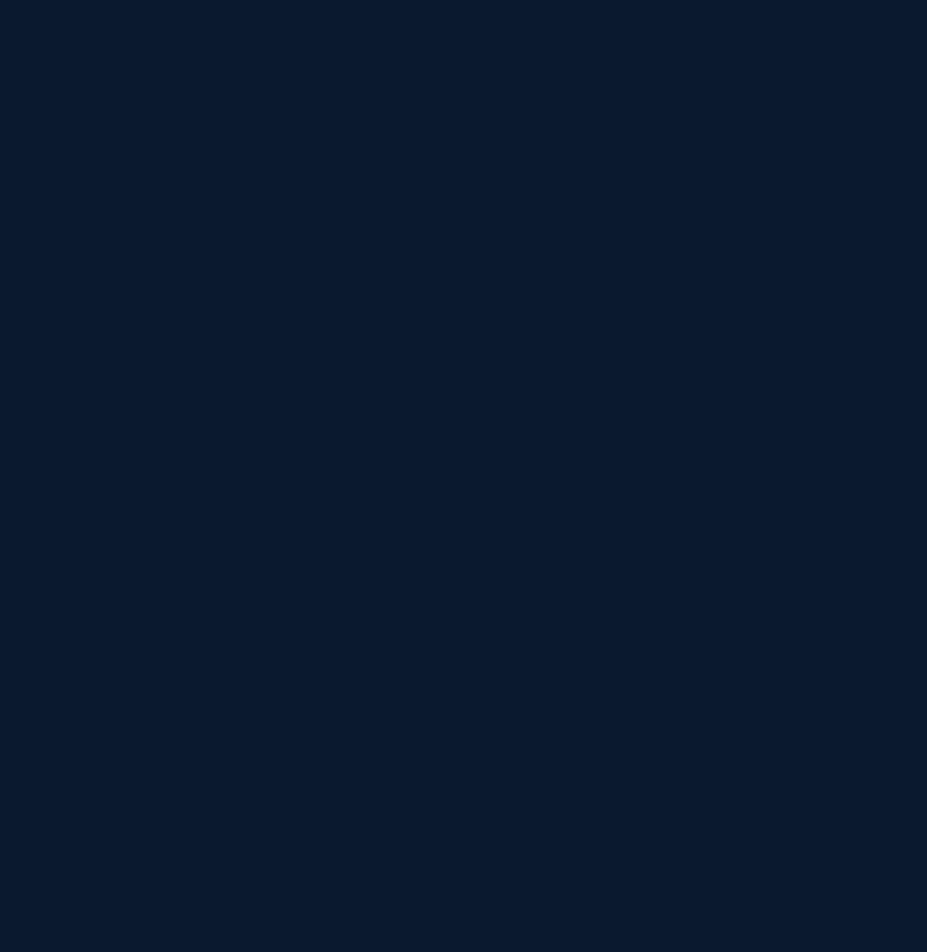
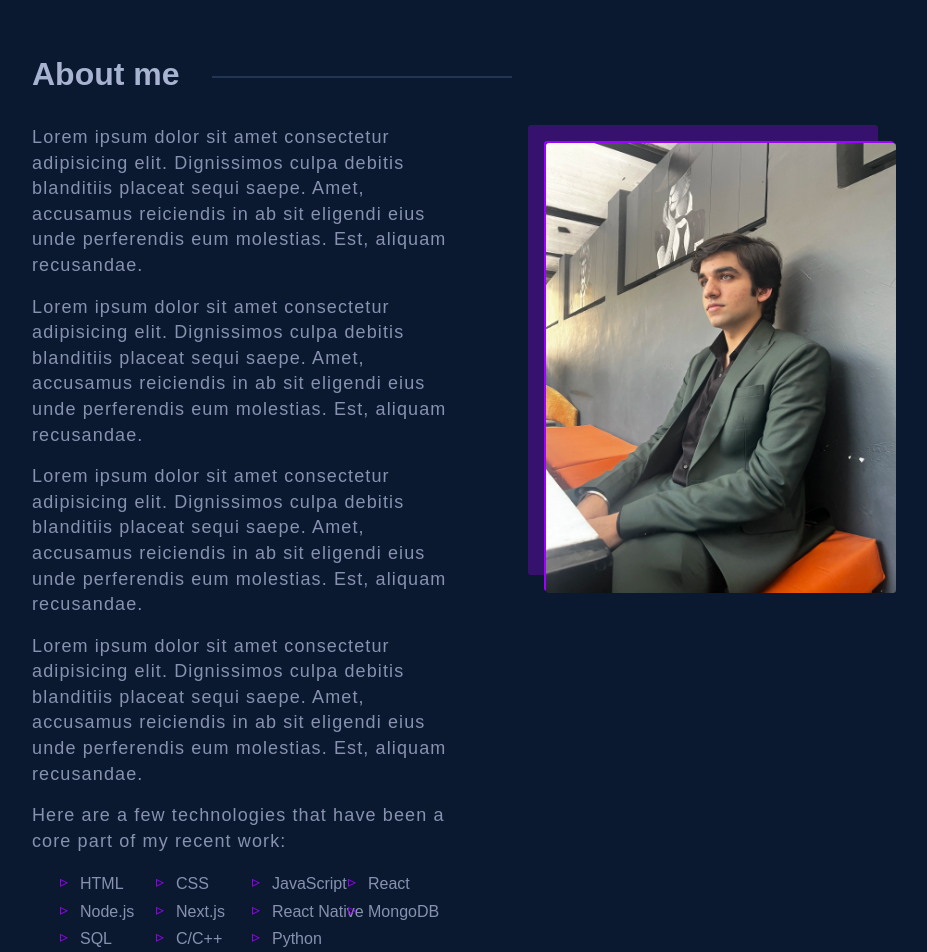
Before and after one commit to Lakshay-a/portfolio, a Next.js app: page / in a window 1280 px wide. Shown: the part 840-1792 px from the top of the page, without its empty margins (208-1135 px from the left). Before the commit the page ends 800 px from the top, so only its background shows below. Built offline with nearby package versions, Linux system fonts and the light colour scheme.

Commit message:
about me done

```diff
--- a/src/app/layout.js
+++ b/src/app/layout.js
@@ -1,5 +1,5 @@
 import styles from '@/scss/index.scss'
-
+import Head from 'next/head'
 
 export const metadata = {
   title: 'Create Next App',
@@ -9,9 +9,15 @@ export const metadata = {
 export default function RootLayout({ children }) {
   return (
     <html lang="en">
-      <body>
-        {children}
-      </body>
-    </html>
-  )
+      {/* <Head>
+        <title>portfolio</title>
+        <link rel="preconnect" href="https://fonts.googleapis.com">
+          <link rel="preconnect" href="https://fonts.gstatic.com" crossorigin>
+            <link href="https://fonts.googleapis.com/css2?family=Fira+Code:wght@300;400;500;600;700&family=Raleway:wght@400;500;700&display=swap" rel="stylesheet"></link></link></link>
+          </Head> */}
+          <body>
+            {children}
+          </body>
+        </html>
+        )
 }
--- a/src/app/page.js
+++ b/src/app/page.js
@@ -3,6 +3,7 @@ import styles from './page.module.css'
 import Navbar from '@/sections/Navbar'
 import Socialicons from '@/components/Socialicons'
 import Intro from '@/sections/Intro'
+import About from '@/sections/About'
 
 export default function Home() {
   return (
@@ -11,6 +12,7 @@ export default function Home() {
       <Socialicons />
       <main>
         <Intro />
+        <About />
       </main>
     </div>
   )
--- a/src/components/Logo.js
+++ b/src/components/Logo.js
@@ -6,7 +6,7 @@ function Logo() {
             <title>Logo</title>
             <g>
                 <g id="K" transform="translate(35.000000, 33.000000)">
-                    <svg xmlns="http://www.w3.org/2000/svg" class="icon icon-tabler icon-tabler-letter-l" width="35" height="35" viewBox="0 0 24 24" stroke-width="2" stroke="currentColor" fill="none" stroke-linecap="round" stroke-linejoin="round"> <path stroke="none" d="M0 0h24v24H0z" fill="none" /> <path d="M7 4v16h10" /> </svg>
+                    <svg xmlns="http://www.w3.org/2000/svg" className="icon icon-tabler icon-tabler-letter-l" width="35" height="35" viewBox="0 0 24 24" strokeWidth="2" stroke="currentColor" fill="none" strokeLinecap="round" strokeLinejoin="round"> <path stroke="none" d="M0 0h24v24H0z" fill="none" /> <path d="M7 4v16h10" /> </svg>
 
                 </g>
 
--- a/src/scss/_variables.scss
+++ b/src/scss/_variables.scss
@@ -1,9 +1,10 @@
-@import url('https://fonts.googleapis.com/css2?family=Fira+Code:wght@300;400;500;600;700&family=Raleway&display=swap');
+// @import url('https://fonts.googleapis.com/css2?family=Fira+Code:wght@300;400;500;600;700&family=Raleway:wght@400;500;700&display=swap');
 
 
 :root {
   --navy-shadow: rgba(2, 12, 27, 0.7);
   --background-color: #0a192f;
+  // --background-color:#1f1f1f;
   --lightest-navy: #233554;
   // --lightest-navy:#003566;
   --light-navy: #112240;
@@ -29,7 +30,9 @@
     // --tgiant: 40px;
   }
 
-  --raleway: 'Raleway', sans-serif;
-  --fira-code: 'Fira Code', monospace;
+  --raleway: 'Raleway',
+  sans-serif;
+  --fira-code: 'Fira Code',
+  monospace;
 
 }
--- /dev/null
+++ b/src/scss/sections/_about.scss
@@ -0,0 +1,126 @@
+.about {
+    margin: 15rem 0;
+
+    .title {
+        font-family: var(--raleway);
+        color: var(--lightest-slate);
+        position: relative;
+
+        h2 {
+            margin-bottom: 2rem;
+            font-size: var(--tx2large);
+            font-weight: 700;
+        }
+
+        &::after {
+            content: "";
+            display: block;
+            position: absolute;
+            top: 20px;
+            width: 300px;
+            height: 2px;
+            margin-left: 180px;
+            background-color: var(--lightest-navy);
+        }
+    }
+
+    &-grid {
+        display: grid;
+        grid-template-columns: 60% 40%;
+        gap: 1rem;
+
+        &-info {
+            display: flex;
+            flex-direction: column;
+            gap: 1rem;
+
+            &-text {
+                color: var(--slate);
+                margin-right: 10%;
+                font-size: var(--tlarge);
+                letter-spacing: 0.07rem;
+                line-height: 1.6rem;
+                font-family: var(--raleway);
+                font-weight: 500;
+            }
+
+            &-list {
+                display: grid;
+                grid-template-columns: repeat(4, 1fr);
+                list-style-type: none;
+                padding: 0 3rem;
+
+                &-item {
+                    font-family: var(--raleway);
+                    line-height: 1.7rem;
+                    color: var(--slate);
+                    font-weight: 500;
+                    font-size: var(--tbase);
+                    position: relative;
+
+                    &::before {
+                        content: "▹";
+                        display: block;
+                        position: absolute;
+                        top: 6px;
+                        left: -20px;
+                        color: var(--theme-color);
+                        line-height: 12px;
+                    }
+                }
+            }
+        }
+
+        &-photo {
+            position: relative;
+            width: max-content;
+            height: max-content;
+
+            &:hover {
+                .overlay {
+                    background-color: #00000000;
+                }
+
+                .overlay-border {
+                    top: 0.5rem;
+                    left: 0.5rem;
+                }
+            }
+
+            .overlay {
+                transition: 0.3s ease-in-out;
+                z-index: 1;
+                position: absolute;
+                height: 450px;
+                width: 350px;
+                background-color: #9d00ff4d;
+                border-radius: 0.2rem;
+            }
+
+            .overlay-border {
+                z-index: -3;
+                height: 100%;
+                width: 100%;
+                position: absolute;
+                border: 2px solid var(--theme-color);
+                top: 1rem;
+                left: 1rem;
+                border-radius: 0.2rem;
+                transition: 0.3s ease-in-out;
+            }
+
+            &-container {
+                position: relative;
+                height: 450px;
+                width: 350px;
+                object-fit: cover;
+
+                img {
+                    z-index: 0;
+                    transition: 0.3s ease-in-out;
+                    border-radius: 0.2rem;
+                }
+            }
+        }
+    }
+}
--- a/src/scss/sections/_index.scss
+++ b/src/scss/sections/_index.scss
@@ -1,2 +1,3 @@
 @import "navbar";
 @import "intro";
+@import "about";
--- a/src/sections/About.js
+++ b/src/sections/About.js
@@ -1,9 +1,55 @@
 import React from 'react'
+import Image from 'next/image'
 
 function About() {
-  return (
-    <div>About</div>
-  )
+    return (
+        <div className="about" id='about'>
+            <div className="title">
+                <h2>About me</h2>
+            </div>
+            <div className="about-grid">
+                <div className="about-grid-info">
+                    <p className="about-grid-info-text">
+                        Lorem ipsum dolor sit amet consectetur adipisicing elit. Dignissimos culpa debitis blanditiis placeat sequi saepe. Amet, accusamus reiciendis in ab sit eligendi eius unde perferendis eum molestias. Est, aliquam recusandae.
+                    </p>
+                    <p className="about-grid-info-text">
+                        Lorem ipsum dolor sit amet consectetur adipisicing elit. Dignissimos culpa debitis blanditiis placeat sequi saepe. Amet, accusamus reiciendis in ab sit eligendi eius unde perferendis eum molestias. Est, aliquam recusandae.
+                    </p>
+                    <p className="about-grid-info-text">
+                        Lorem ipsum dolor sit amet consectetur adipisicing elit. Dignissimos culpa debitis blanditiis placeat sequi saepe. Amet, accusamus reiciendis in ab sit eligendi eius unde perferendis eum molestias. Est, aliquam recusandae.
+                    </p>
+                    <p className="about-grid-info-text">
+                        Lorem ipsum dolor sit amet consectetur adipisicing elit. Dignissimos culpa debitis blanditiis placeat sequi saepe. Amet, accusamus reiciendis in ab sit eligendi eius unde perferendis eum molestias. Est, aliquam recusandae.
+                    </p>
+                    <p className="about-grid-info-text">
+                        Here are a few technologies that have been a core part of my recent work:
+                    </p>
+                    <ul className="about-grid-info-list">
+                        <li className="about-grid-info-list-item">HTML</li>
+                        <li className="about-grid-info-list-item">CSS</li>
+                        <li className="about-grid-info-list-item">JavaScript</li>
+                        <li className="about-grid-info-list-item">React</li>
+                        <li className="about-grid-info-list-item">Node.js</li>
+                        <li className="about-grid-info-list-item">Next.js</li>
+                        <li className="about-grid-info-list-item">React Native</li>
+                        <li className="about-grid-info-list-item">MongoDB</li>
+                        <li className="about-grid-info-list-item">SQL</li>
+                        <li className="about-grid-info-list-item">C/C++</li>
+                        <li className="about-grid-info-list-item">Python</li>
+                    </ul>
+                </div>
+                <div className="about-grid-photo">
+                    <div className="overlay">
+                        <div className="overlay-border">
+                            <div className="about-grid-photo-container">
+                                <Image src="/profile.webp" alt='profile pic' fill />
+                            </div>
+                        </div>
+                    </div>
+                </div>
+            </div>
+        </div>
+    )
 }
 
 export default About
--- a/src/sections/Navbar.js
+++ b/src/sections/Navbar.js
@@ -6,7 +6,7 @@ import Button from '@/components/Button';
 function Navbar() {
     const sectionLinks = [
         { name: "About", link: "/#about" },
-        { name: "Skills", link: "/#skills" },
+        // { name: "Skills", link: "/#skills" },
         { name: "Experience", link: "/#experience" },
         { name: "Work", link: "/#work" },
         { name: "Contact", link: "/#contact" },
@@ -16,7 +16,7 @@ function Navbar() {
             <div className='wrapper'>
 
                 <div className="logo">
-                    <Link href="">
+                    <Link href="/">
                         <Logo />
                     </Link>
                 </div>
```
Also changed, not shown: public/profile.webp (added), src/scss/sections/_intro.scss (renamed from src/scss/sections/intro.scss).
